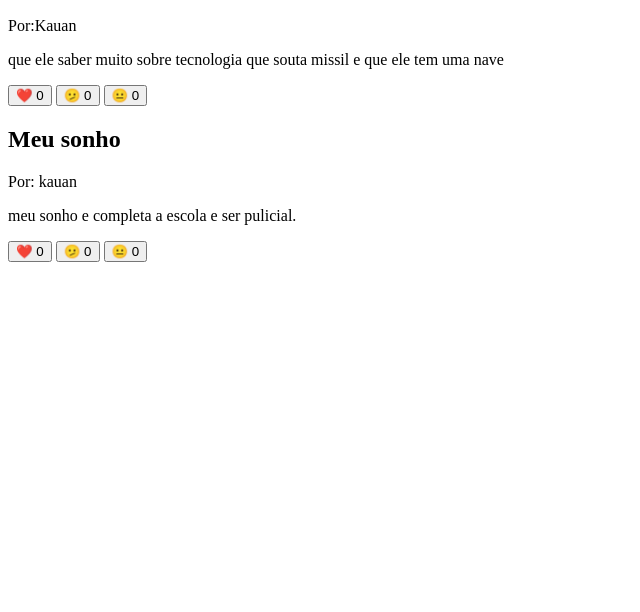
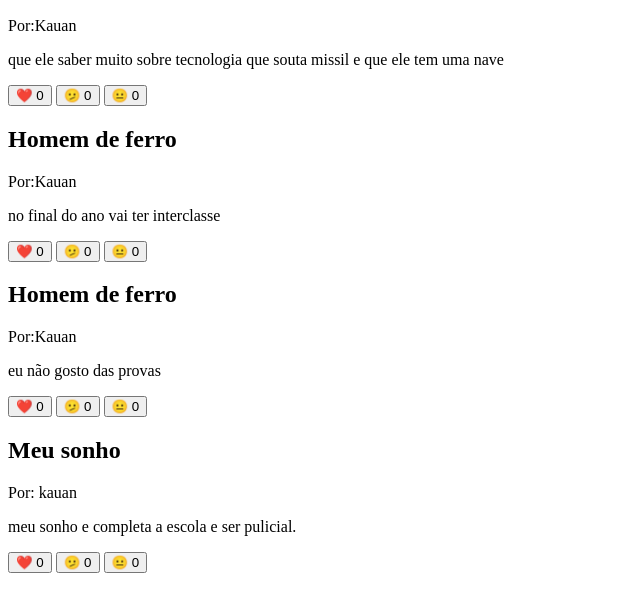
Before and after one commit to schreinerkauan-collab/2-Semestre, a plain HTML site: page index.html in a window 1280 px wide. Shown: the part 182-794 px from the top of the page, without its empty margins (0-640 px from the left). Drawn offline with Linux system fonts and the light colour scheme.

Commit message:
novo post

```diff
--- a/index.html
+++ b/index.html
@@ -24,6 +24,22 @@
         <button>🫤 <span>0</span></button>
         <button>😐 <span>0</span></button>
         <div>
+            <h2>Homem de ferro</h2>
+            <p>Por:Kauan</p>
+            <p>no final do ano vai ter interclasse</p>
+        </div>
+        <button>❤️ <span>0</span></button>
+        <button>🫤 <span>0</span></button>
+        <button>😐 <span>0</span></button>
+        <div>
+            <h2>Homem de ferro</h2>
+            <p>Por:Kauan</p>
+            <p>eu não gosto das provas</p>
+        </div>
+        <button>❤️ <span>0</span></button>
+        <button>🫤 <span>0</span></button>
+        <button>😐 <span>0</span></button>
+        <div>
             <h2>Meu sonho</h2>
             <p>Por: kauan</p>
             <p>meu sonho e completa a escola e ser pulicial.</p>
```
